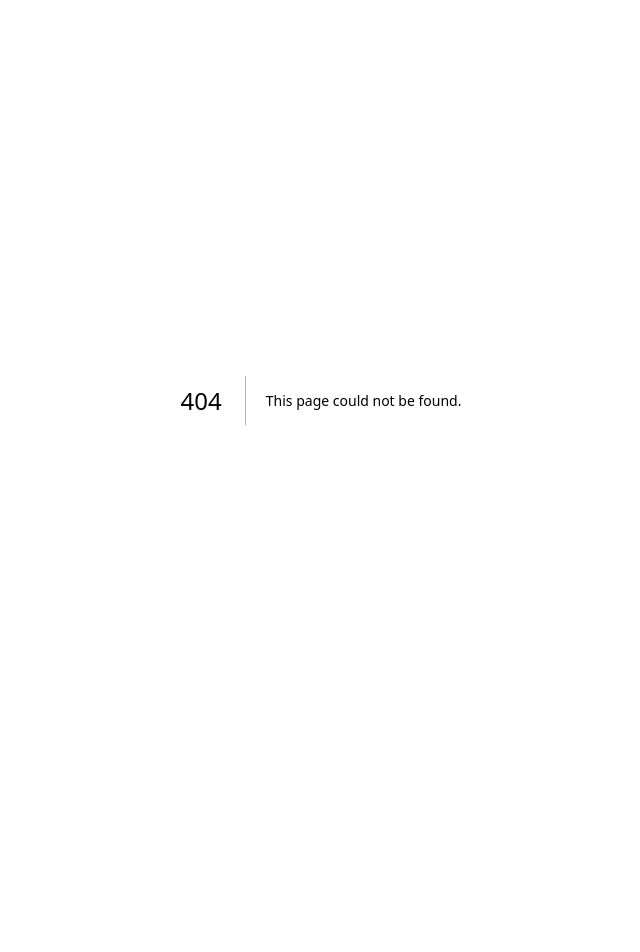
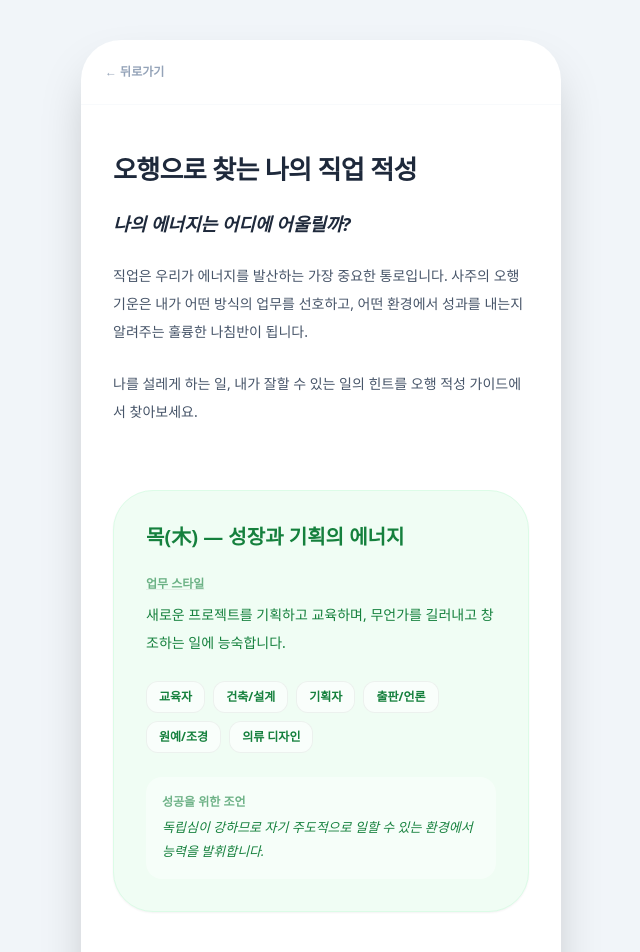
Before and after one commit to PLANB-John/oursai-web, a Next.js app: page /guide/career in a window 1280 px wide. Before the commit this address had no page. Shown: the top 952 px of the page, without its empty margins (319-959 px from the left). Before the commit the page ends 800 px from the top, so only its background shows below. Built offline with nearby package versions, Linux system fonts and the light colour scheme.

Commit message:
Create career.js

```diff
--- /dev/null
+++ b/pages/guide/career.js
@@ -0,0 +1,132 @@
+import React from 'react';
+import Head from 'next/head';
+
+export default function CareerGuide() {
+  const careers = [
+    {
+      title: "목(木) — 성장과 기획의 에너지",
+      style: "새로운 프로젝트를 기획하고 교육하며, 무언가를 길러내고 창조하는 일에 능숙합니다.",
+      jobs: ["교육자", "건축/설계", "기획자", "출판/언론", "원예/조경", "의류 디자인"],
+      advice: "독립심이 강하므로 자기 주도적으로 일할 수 있는 환경에서 능력을 발휘합니다.",
+      color: "bg-green-50 border-green-100 text-green-700"
+    },
+    {
+      title: "화(火) — 열정과 표현의 에너지",
+      style: "자신을 드러내고 빛내는 일, 화려한 전문 서비스나 예술적인 감각을 발휘하는 일에 최적화되어 있습니다.",
+      jobs: ["방송/연예", "예술가", "마케팅/PR", "IT/기술", "디자인", "서비스업"],
+      advice: "사람들의 시선이 닿는 곳에서 열정을 쏟을 때 가장 큰 보람을 느낍니다.",
+      color: "bg-red-50 border-red-100 text-red-700"
+    },
+    {
+      title: "토(土) — 신뢰와 중재의 에너지",
+      style: "안정적이고 묵직하며, 사람과 사람 또는 자산을 연결하고 관리하는 일에 뛰어난 재능이 있습니다.",
+      jobs: ["부동산", "금융/보험", "중재인", "종교/철학", "관리자", "농업/축산"],
+      advice: "신뢰와 신용을 바탕으로 한 긴 호흡의 업무에서 독보적인 결과를 냅니다.",
+      color: "bg-yellow-50 border-yellow-100 text-yellow-700"
+    },
+    {
+      title: "금(金) — 결단과 원칙의 에너지",
+      style: "옳고 그름을 가리고 원칙을 지키며, 단단하게 결실을 맺고 통제하는 일에 강점을 보입니다.",
+      jobs: ["군인/경찰", "법률가", "금융/회계", "의료/생명공학", "제조/기계", "엔지니어"],
+      advice: "냉철한 판단력과 결단력이 필요한 전문직에서 두각을 나타냅니다.",
+      color: "bg-slate-50 border-slate-200 text-slate-700"
+    },
+    {
+      title: "수(水) — 지혜와 유연의 에너지",
+      style: "생각이 깊고 유연하며, 유통하거나 지식을 전달하고 보이지 않는 곳에서 흐름을 만드는 일에 능합니다.",
+      jobs: ["학자/연구원", "무역/유통", "전략가", "상담사", "예술/문학", "음식/음료업"],
+      advice: "침착함과 유연한 사고가 필요한 업무에서 지혜로운 해결사 역할을 합니다.",
+      color: "bg-blue-50 border-blue-100 text-blue-700"
+    }
+  ];
+
+  return (
+    <div className="min-h-screen bg-slate-100 flex justify-center items-start sm:py-10 font-sans text-slate-800">
+      <Head>
+        <title>사주로 보는 직업 적성 | 우리 사이 (oursai.kr)</title>
+      </Head>
+
+      <div className="w-full max-w-[480px] min-h-screen bg-white shadow-2xl flex flex-col relative overflow-hidden sm:rounded-[40px] pb-20">
+
+        {/* --- 상단 네비게이션 --- */}
+        <div className="px-6 py-6 border-b border-slate-50 flex items-center justify-between">
+          <a href="/guide" className="text-xs text-slate-400 font-bold flex items-center gap-1 hover:text-purple-400 transition-colors">
+            ← 뒤로가기
+          </a>
+        </div>
+
+        <main className="px-8 py-12 space-y-16">
+          {/* 1. 도입부 (이음 텍스트 반영) */}
+          <section className="space-y-6">
+            <h1 className="text-[26px] font-black text-slate-800 tracking-tight leading-tight">오행으로 찾는 나의 직업 적성</h1>
+            <div className="space-y-6 text-[14px] text-slate-600 leading-7">
+              <p className="font-bold text-slate-800 text-lg italic">나의 에너지는 어디에 어울릴까?</p>
+              <p>직업은 우리가 에너지를 발산하는 가장 중요한 통로입니다. 사주의 오행 기운은 내가 어떤 방식의 업무를 선호하고, 어떤 환경에서 성과를 내는지 알려주는 훌륭한 나침반이 됩니다.</p>
+              <p>나를 설레게 하는 일, 내가 잘할 수 있는 일의 힌트를 오행 적성 가이드에서 찾아보세요.</p>
+            </div>
+          </section>
+
+          {/* 2. 오행별 상세 적성 (카드 디자인) */}
+          <section className="space-y-10">
+            {careers.map((career, i) => (
+              <div key={i} className={`${career.color} p-8 rounded-[40px] border space-y-6 shadow-sm`}>
+                <h3 className="font-black text-xl">{career.title}</h3>
+                <div className="space-y-4">
+                  <div>
+                    <p className="text-[12px] font-bold opacity-60 mb-2 underline decoration-black/10">업무 스타일</p>
+                    <p className="text-[14px] leading-7 font-medium">{career.style}</p>
+                  </div>
+                  <div className="flex flex-wrap gap-2 py-2">
+                    {career.jobs.map((job, j) => (
+                      <span key={j} className="bg-white/60 px-3 py-1.5 rounded-xl text-[12px] font-bold border border-black/5">{job}</span>
+                    ))}
+                  </div>
+                  <div className="bg-white/40 p-4 rounded-2xl">
+                    <p className="text-[12px] font-bold opacity-60 mb-1">성공을 위한 조언</p>
+                    <p className="text-[13px] leading-6 italic">{career.advice}</p>
+                  </div>
+                </div>
+              </div>
+            ))}
+          </section>
+
+          {/* 3. 마무리 조언 (이음 텍스트 반영) */}
+          <section className="space-y-6 pb-10 border-b border-slate-50">
+            <h2 className="text-[18px] font-black text-slate-800 flex items-center gap-2">🎯 적성보다 중요한 것</h2>
+            <div className="space-y-4 text-[14px] text-slate-600 leading-7">
+              <p>오행은 직업을 결정하는 유일한 기준은 아닙니다. 내가 가진 기운을 어떻게 활용하고, 어떤 가치를 실현하고 싶은지가 더 중요할 수 있습니다.</p>
+              <p>우리 사이의 가이드는 당신이 가진 무한한 가능성 중 하나를 제안할 뿐입니다. 당신의 열정이 머무는 곳이 바로 최고의 직장입니다.</p>
+            </div>
+          </section>
+
+          {/* --- 우리 사이 고유 하단 섹션 (일관성 유지) --- */}
+          <section className="pt-10 space-y-4 text-center">
+            <button className="w-full py-5 bg-white text-slate-700 rounded-[24px] font-bold text-[15px] border border-slate-100 shadow-sm hover:bg-slate-50 transition-colors">
+              모임 궁합 확인해보기 →
+            </button>
+            <button className="w-full py-5 bg-white text-slate-700 rounded-[24px] font-bold text-[15px] border border-slate-100 shadow-sm hover:bg-slate-50 transition-colors">
+              나와 궁합 확인해보기 →
+            </button>
+          </section>
+        </main>
+
+        {/* --- 우리 사이 고유 푸터 (일관성 유지) --- */}
+        <footer className="px-8 py-16 bg-white text-center space-y-10 border-t border-slate-50">
+          <div className="flex justify-center gap-6 text-[12px] text-slate-300 font-bold">
+            <a href="/intro" className="hover:text-purple-400">서비스 소개</a>
+            <span className="text-slate-100">|</span>
+            <a href="/faq" className="hover:text-purple-400">자주 묻는 질문</a>
+            <span className="text-slate-100">|</span>
+            <a href="/feedback" className="hover:text-purple-400">의견 보내기</a>
+          </div>
+          <div className="flex justify-center gap-6 text-[12px] text-slate-300 font-bold">
+            <a href="/terms" className="hover:text-purple-400">이용약관</a>
+            <span className="text-slate-100">|</span>
+            <a href="/privacy" className="hover:text-purple-400">개인정보처리방침</a>
+          </div>
+          <p className="text-[11px] text-slate-200 font-medium italic">© 2026 oursai.kr | All Rights Reserved.</p>
+        </footer>
+      </div>
+    </div>
+  );
+}
```
